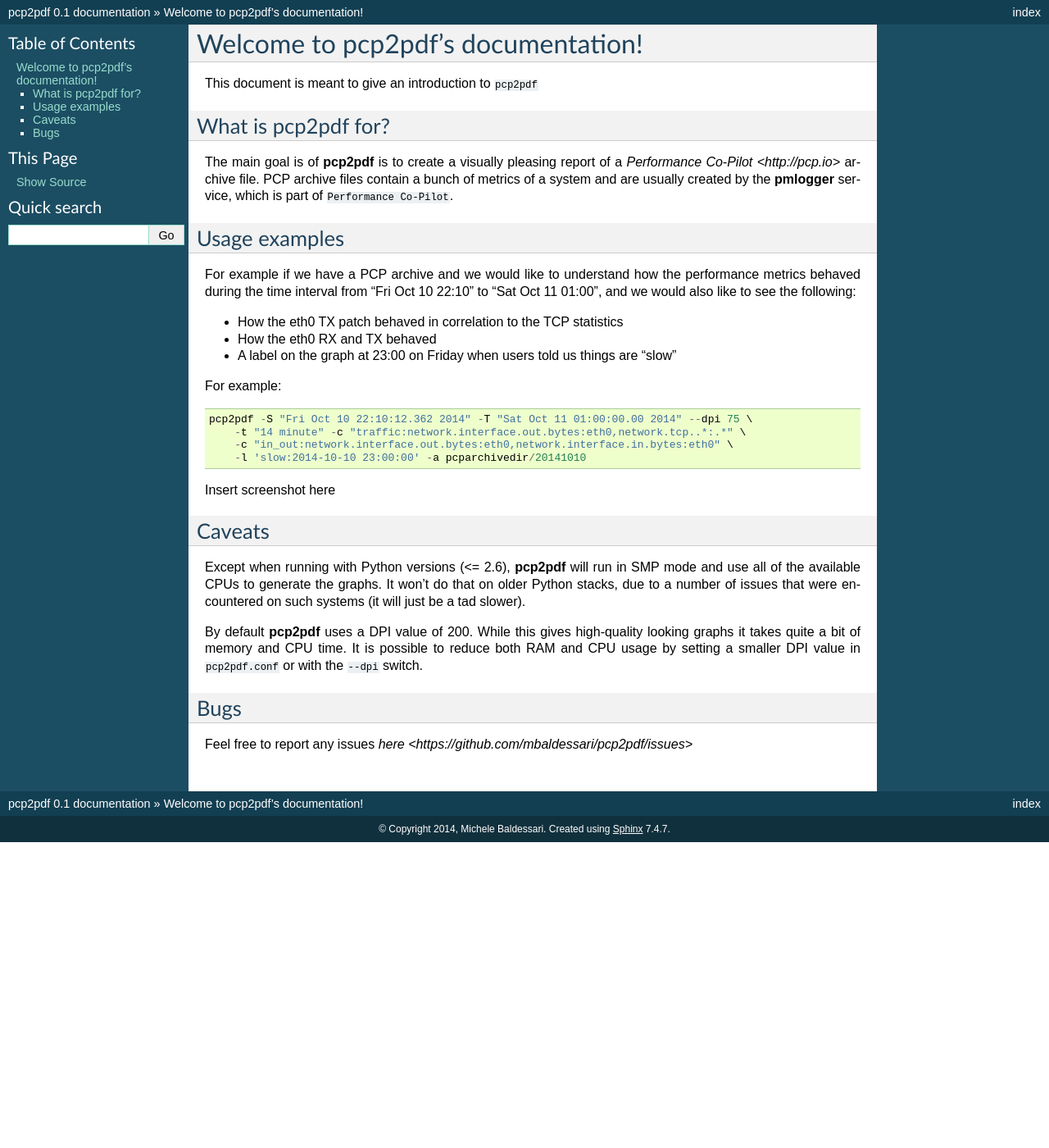
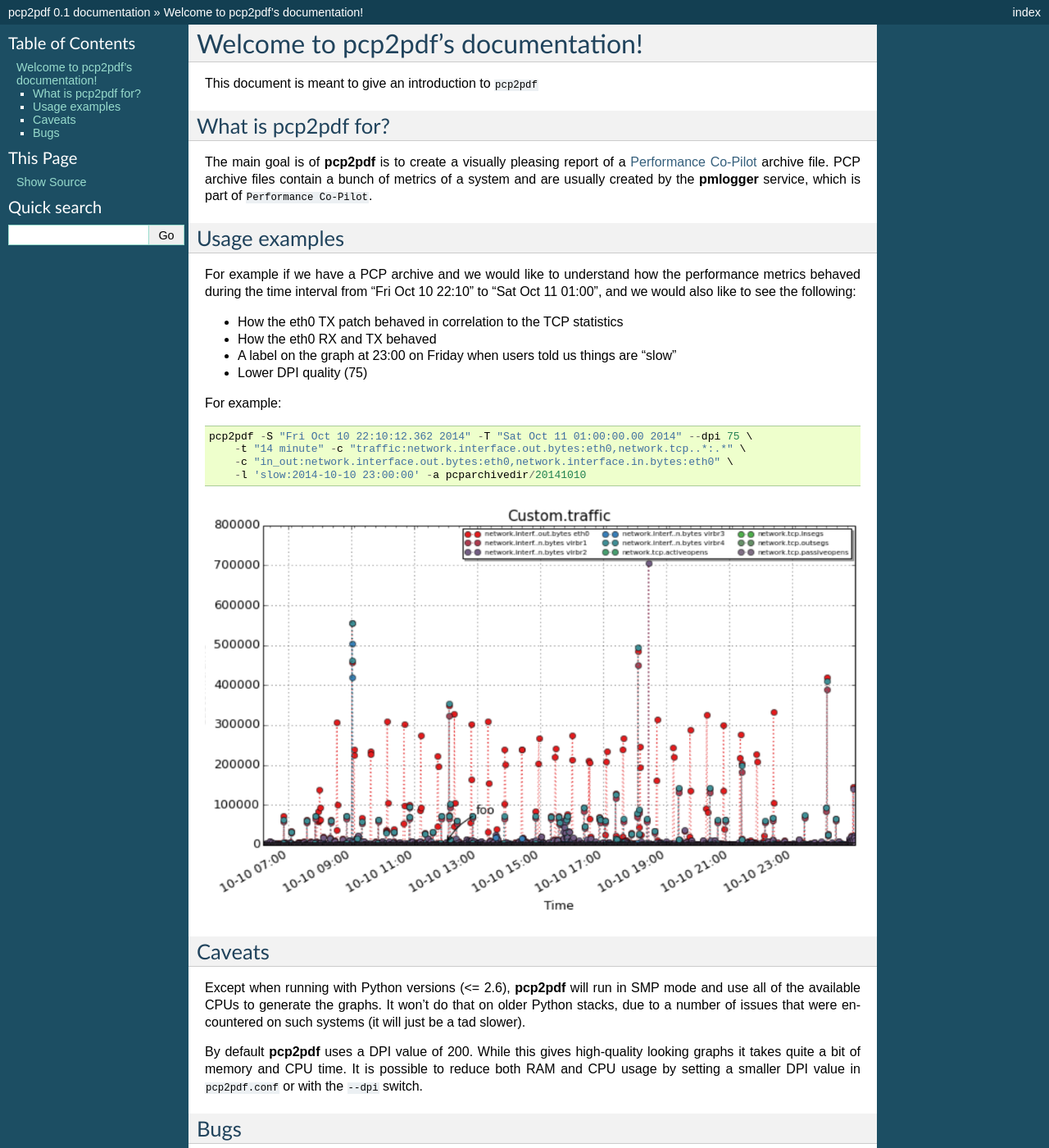
Before and after one commit to performancecopilot/pcp2pdf, a Sphinx documentation site: the page built from docs/index.rst, in a window 1280 px wide and 1400 px high. Shown: the whole window at 82% size. Built offline with Sphinx 7.4.7, drawn with Linux system fonts in a browser that asks for light colours.

Commit message:
Added screenshot and fixed http links

```diff
--- a/docs/index.rst
+++ b/docs/index.rst
@@ -7,7 +7,7 @@
 --------------------
 
 The main goal is of :program:`pcp2pdf` is to create a visually pleasing report
-of a `Performance Co-Pilot <http://pcp.io>` archive file. PCP archive files
+of a `Performance Co-Pilot <http://pcp.io>`_ archive file. PCP archive files
 contain a bunch of metrics of a system and are usually created by the
 :program:`pmlogger` service, which is part of ``Performance Co-Pilot``.
 
@@ -22,6 +22,7 @@
 * How the eth0 TX patch behaved in correlation to the TCP statistics
 * How the eth0 RX and TX behaved
 * A label on the graph at 23:00 on Friday when users told us things are "slow"
+* Lower DPI quality (75)
 
 For example::
 
@@ -30,7 +31,7 @@
         -c "in_out:network.interface.out.bytes:eth0,network.interface.in.bytes:eth0" \
         -l 'slow:2014-10-10 23:00:00' -a pcparchivedir/20141010
 
-Insert screenshot here
+.. image:: pcp2pdf-screenshot-1.png
 
 Caveats
 -------
@@ -48,4 +49,4 @@
 Bugs
 ----
 
-Feel free to report any issues `here <https://github.com/mbaldessari/pcp2pdf/issues>`
+Feel free to report any issues `here <https://github.com/mbaldessari/pcp2pdf/issues>`_
```
Also changed, not shown: docs/pcp2pdf-screenshot-1.png (added).
